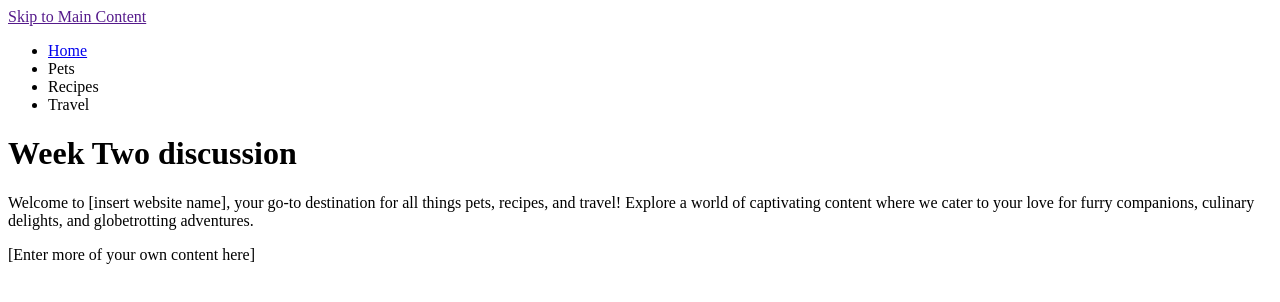
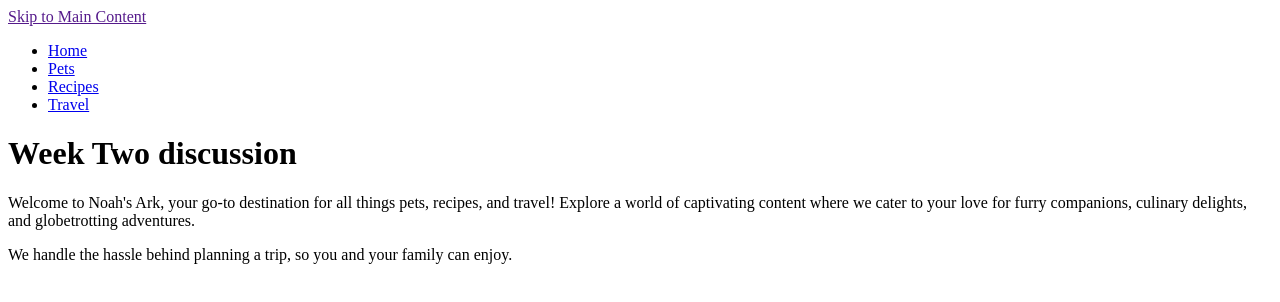
Before and after one commit to Noah22702/ccp_final_wn24, a plain HTML site: page index.html in a window 1280 px wide. Drawn offline with Linux system fonts and the light colour scheme.

Commit message:
Add files via upload

```diff
--- a/index.html
+++ b/index.html
@@ -11,9 +11,9 @@
         <nav>
             <ul>
                 <li><a href = "index.html">Home</a></li>
-                <li>Pets</li>
-                <li>Recipes</li>
-                <li>Travel</li>
+                <li><a href ="pets.html"> Pets</a></li>
+                <li><a href ="recipes.html"> Recipes</a></li>
+                <li><a href ="travel.html">Travel</a></li>
             </ul>
         </nav>
         <h1>Week Two discussion</h1>
@@ -21,11 +21,13 @@
     </header>
     <main>
         <div>
-            <p>Welcome to [insert website name], your go-to destination for all things pets, recipes, and travel! Explore a world of captivating content where we cater to your love for furry companions, culinary delights, and globetrotting adventures. </p>
+            <p>Welcome to Noah's Ark, your go-to destination for all things pets, recipes, and travel! Explore a world of captivating content where we cater to your love for furry companions, culinary delights, and globetrotting adventures. </p>
 
         </div>
 
-<div>[Enter more of your own content here]</div>
+<div><p>We handle the hassle behind planning a trip, so you and your family can enjoy.
+</p>
+</div>
 
             <!-- Jackie Wolf -->
 
```
Also changed, not shown: pets.html (+0 -4 lines).
